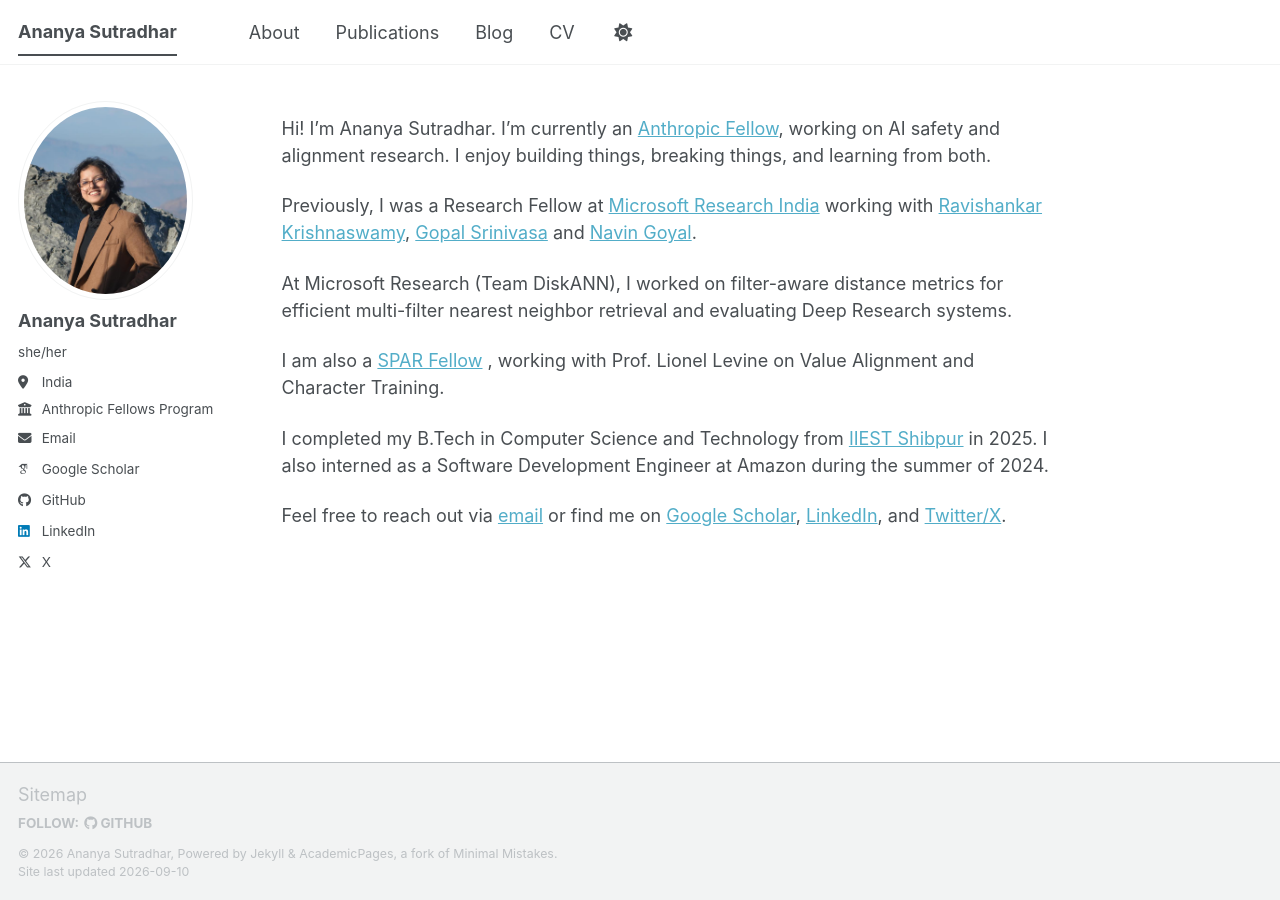
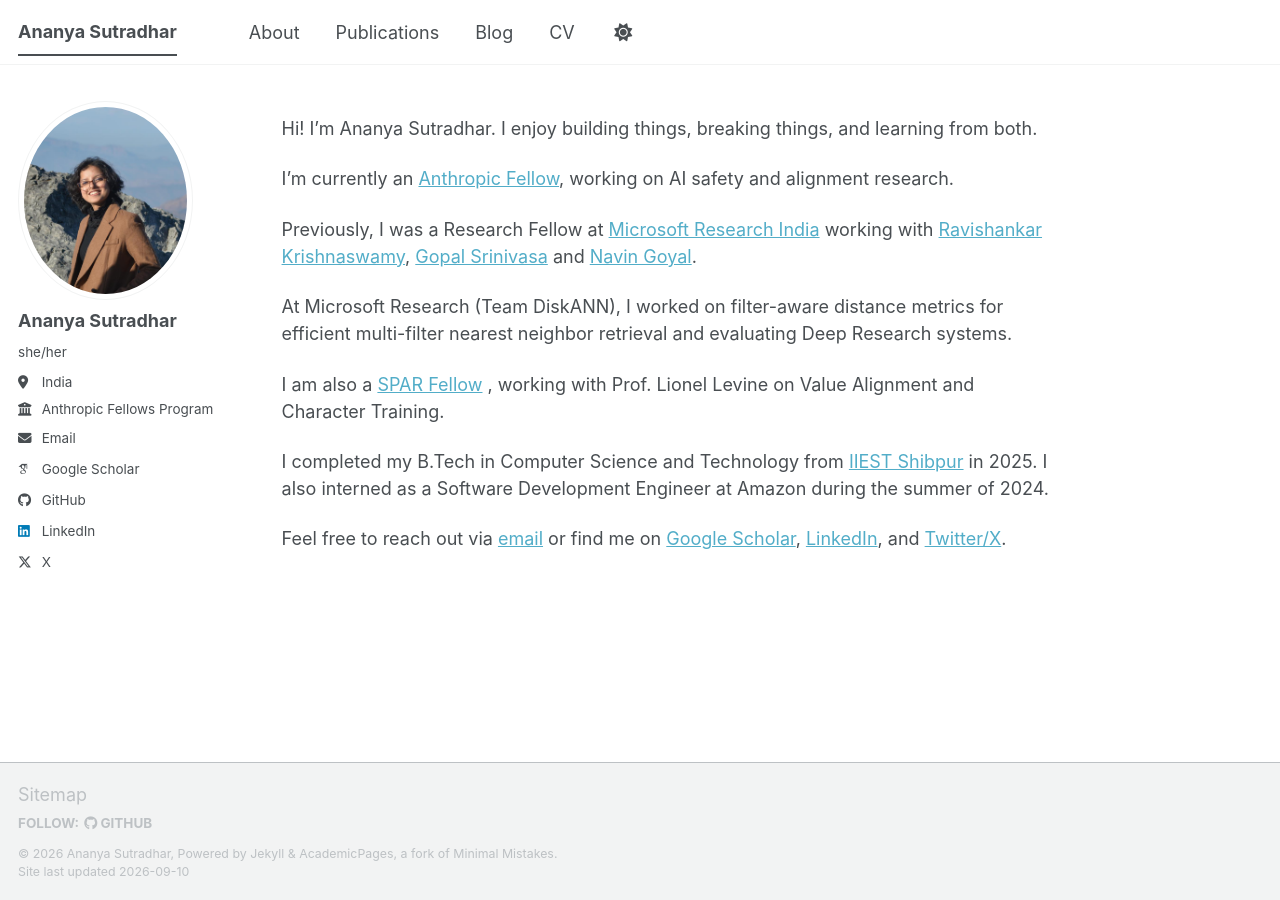
Before and after one commit to sdananya/sdananya.github.io, a Jekyll site: the page built from _pages/about.md, in a window 1280 px wide. Built offline with Jekyll 4.4.1, drawn with Linux system fonts in a browser that asks for light colours; some web fonts are replaced; a script bundle is joined from its source files by our own code; library files that are not in the unit come from our copies.

Commit message:
Revise about section
Reordered introduction and added previous experience at Microsoft Research.

```diff
--- a/_pages/about.md
+++ b/_pages/about.md
@@ -7,7 +7,9 @@
   - /about.html
 ---
 
-Hi! I'm Ananya Sutradhar. I'm currently an [Anthropic Fellow](https://alignment.anthropic.com/2024/anthropic-fellows-program/), working on AI safety and alignment research. I enjoy building things, breaking things, and learning from both.
+Hi! I'm Ananya Sutradhar. I enjoy building things, breaking things, and learning from both.
+
+I'm currently an [Anthropic Fellow](https://alignment.anthropic.com/2024/anthropic-fellows-program/), working on AI safety and alignment research.
 
 Previously, I was a Research Fellow at [Microsoft Research India](https://www.microsoft.com/en-us/research/lab/microsoft-research-india/) working with [Ravishankar Krishnaswamy](https://rakri.github.io/), [Gopal Srinivasa](https://www.microsoft.com/en-us/research/people/gopalsr/) and [Navin Goyal](https://scholar.google.com/citations?user=w8WJCnkAAAAJ&hl=en).
 
```
